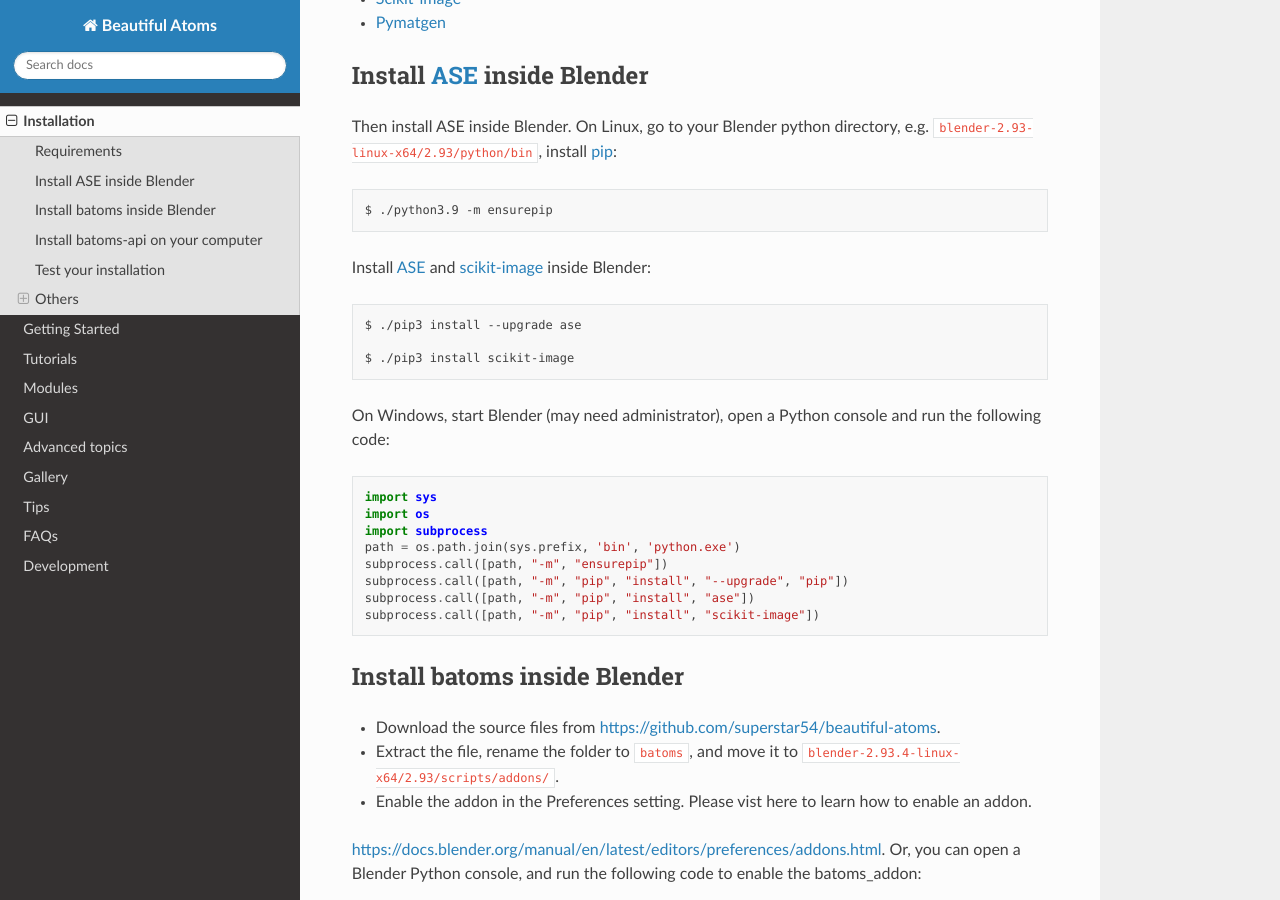
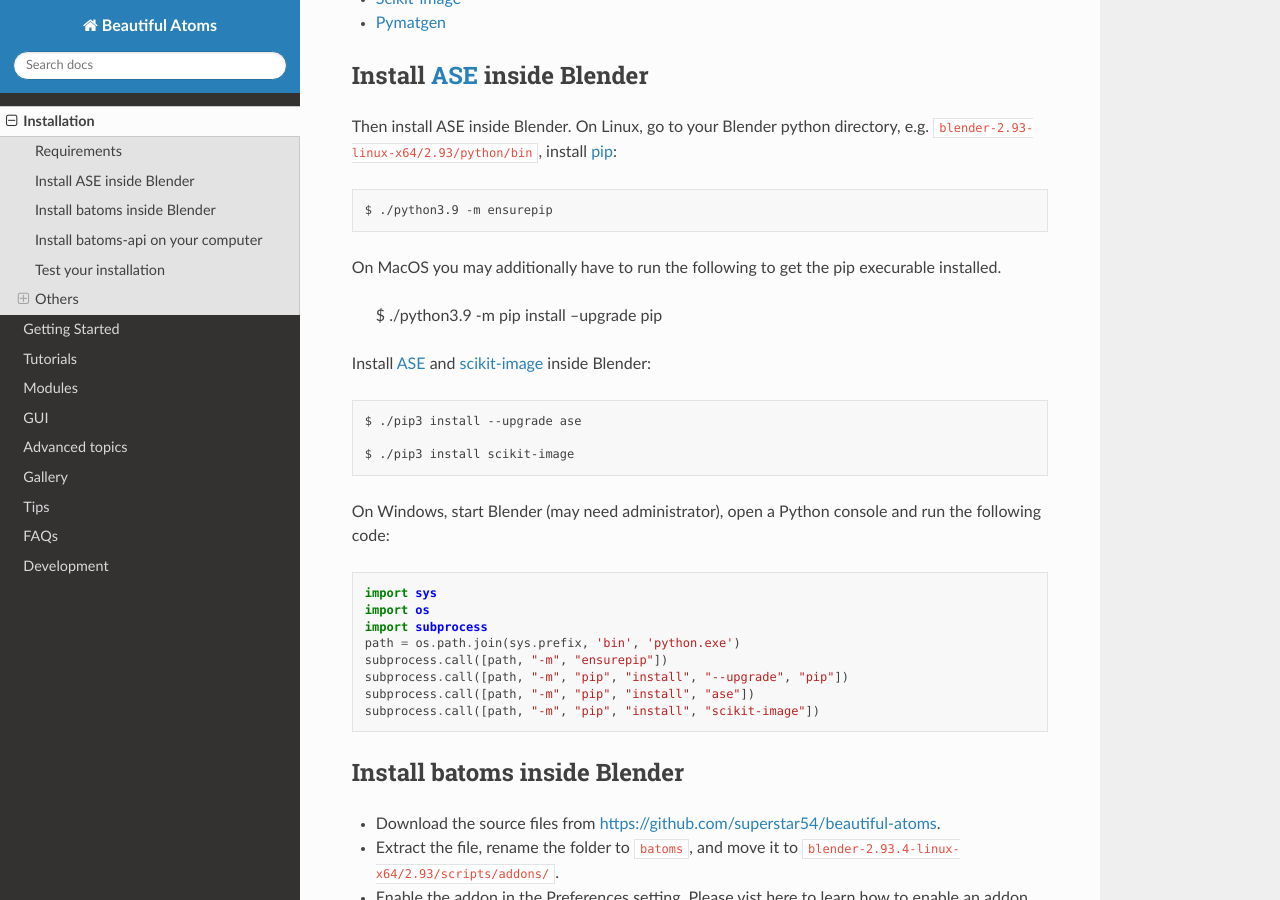
Before and after one commit to beautiful-atoms/beautiful-atoms-docs, a Sphinx documentation site: the page built from docs/source/install.rst, in a window 1280 px wide and 900 px high, scrolled down 349 px. Built offline with Sphinx 7.4.7 and the Read the Docs theme 2.0.0, drawn with Linux system fonts in a browser that asks for light colours.

Commit message:
Update install.rst

```diff
--- a/docs/source/install.rst
+++ b/docs/source/install.rst
@@ -30,6 +30,10 @@ Install ASE_ inside Blender
 Then install ASE inside Blender. On Linux, go to your Blender python directory, e.g. ``blender-2.93-linux-x64/2.93/python/bin``, install pip_::
 
     $ ./python3.9 -m ensurepip
+
+On MacOS you may additionally have to run the following to get the pip execurable installed.
+
+    $ ./python3.9 -m pip install --upgrade pip
 
 Install ASE_ and scikit-image_ inside Blender::
 
```
